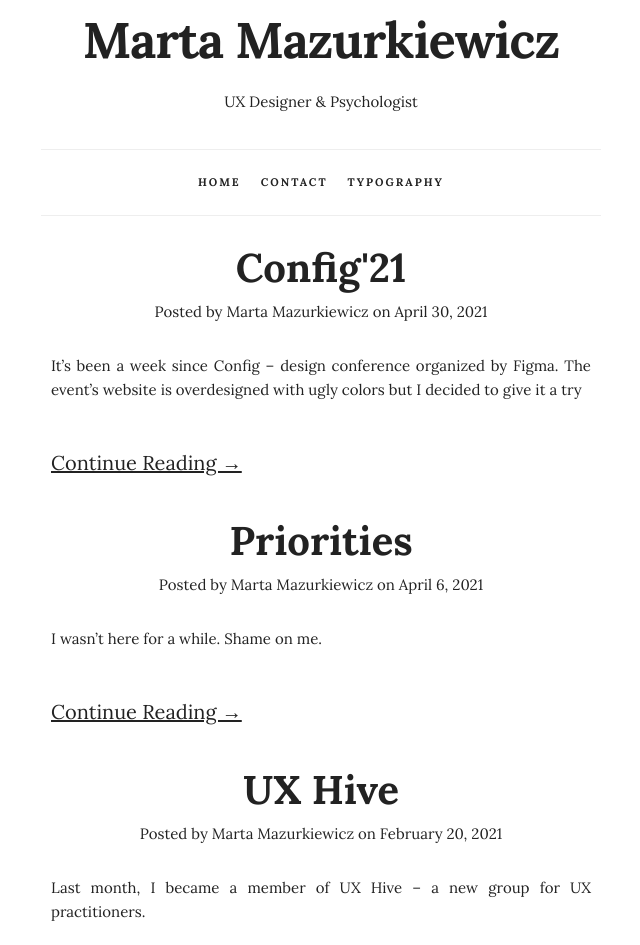
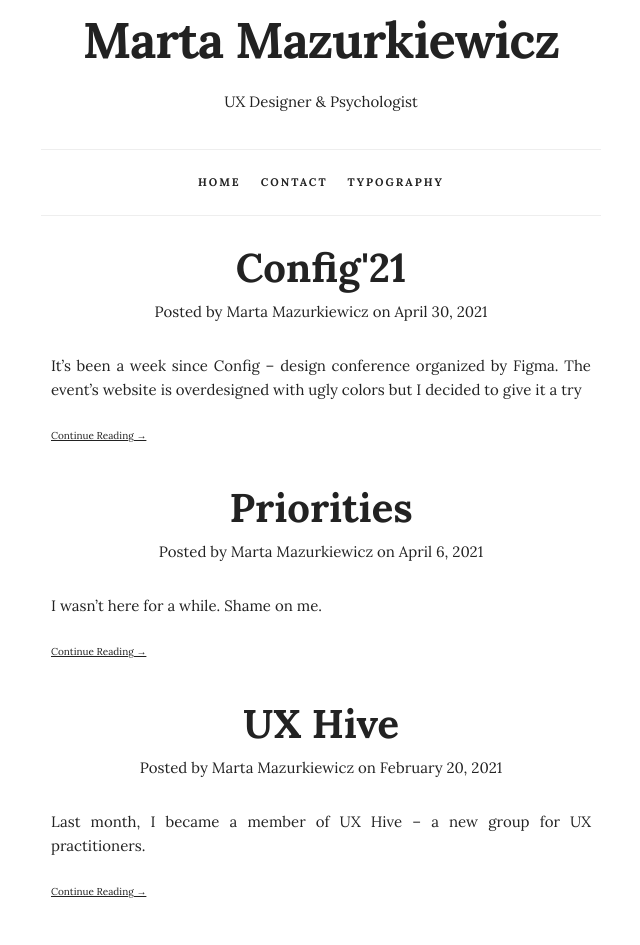
Before and after one commit to mazurki/mazurki.github.io, a Jekyll site: the page built from index.html, in a window 1280 px wide. Shown: the top 945 px of the page, without its empty margins (319-959 px from the left). Built offline with Jekyll 4.4.1, drawn with Linux system fonts in a browser that asks for light colours; the list of posts is cut into pages by our own code.

Commit message:
Style subtitle preview

```diff
--- a/assets/css/custom.css
+++ b/assets/css/custom.css
@@ -37,6 +37,10 @@ a{
     text-align: justify;
     padding: 1rem;
 }
+.pre-article > p:last-child {
+  margin-bottom: 0;
+}
+
 .post-article{
     text-align: justify;
     padding: 1rem;
@@ -46,7 +50,7 @@ a{
 }
 .post-excerpt a{
     text-decoration: underline;
-    font-size: 2rem;
+    font-size: 1rem;
 }
 .pager{
     padding:3rem 1rem 2rem 1rem;
```
